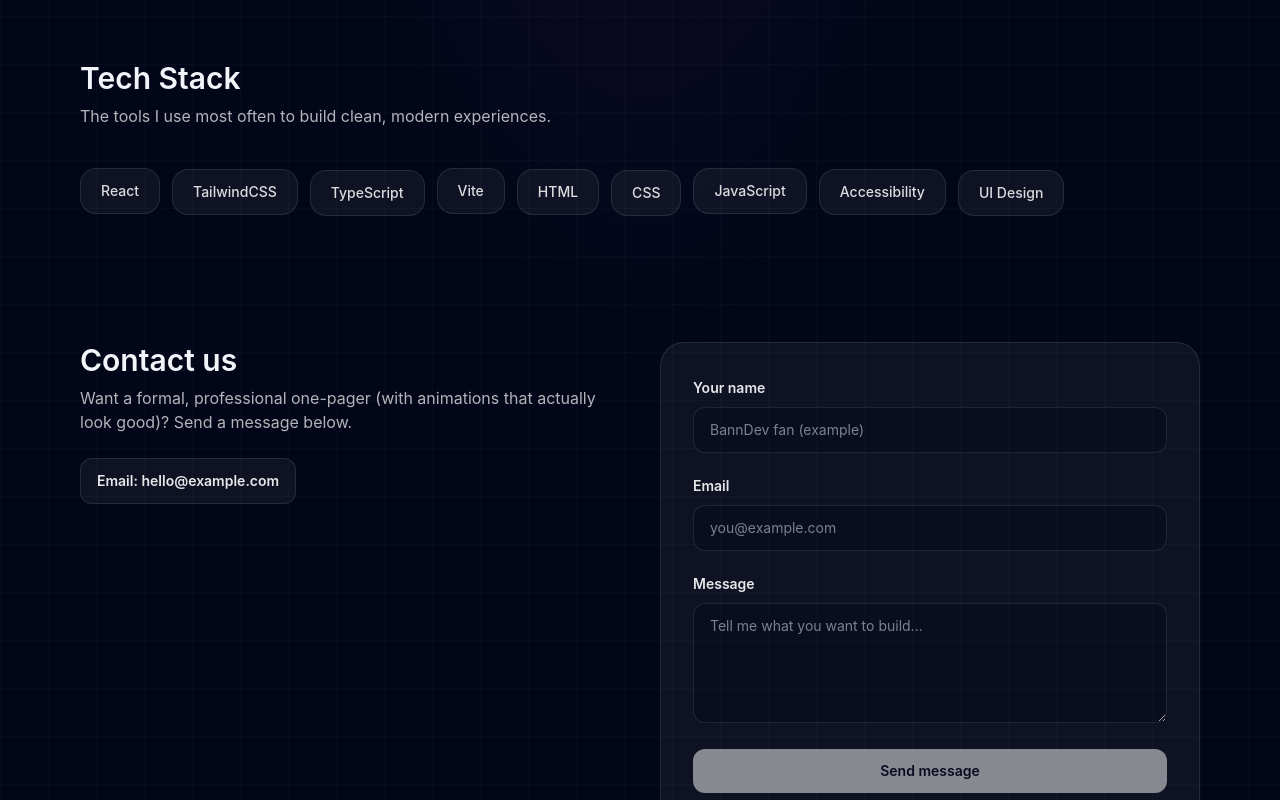
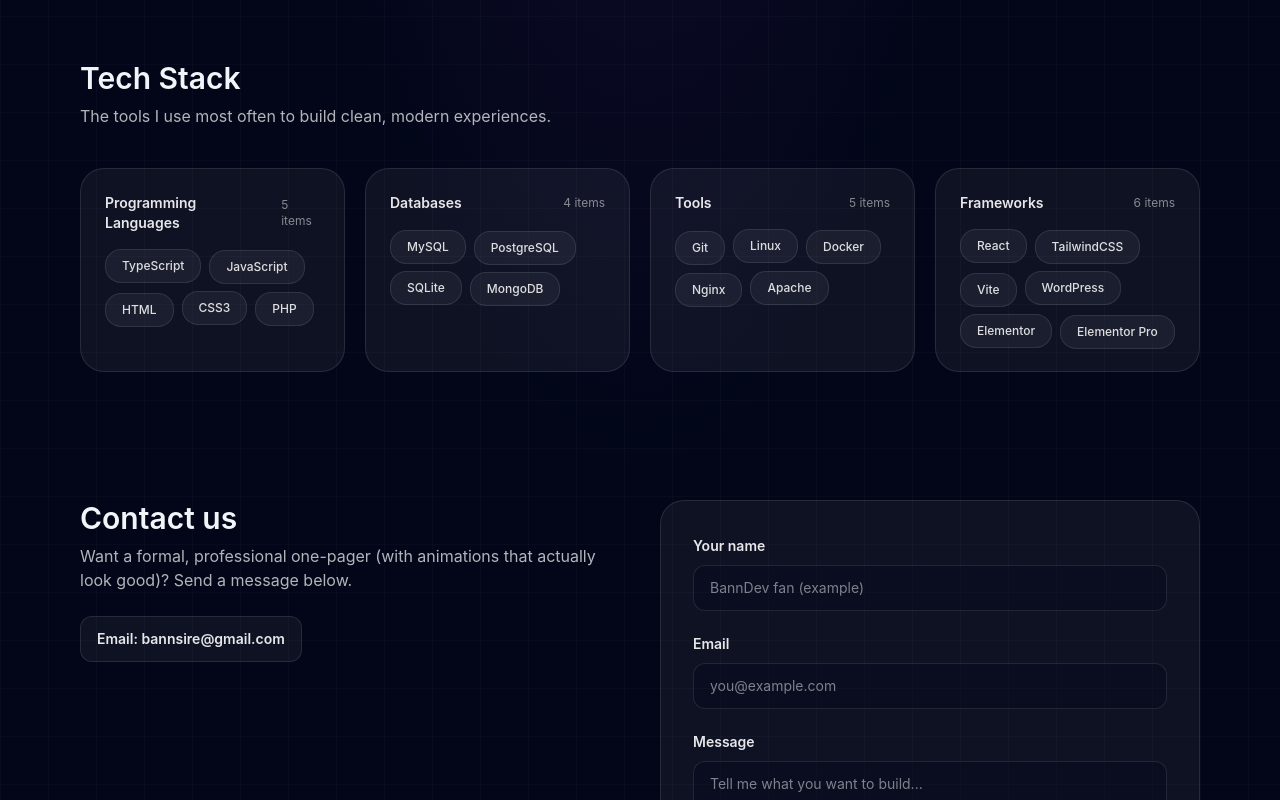
Before and after one commit to Bann001/elii, a React (Vite) app: page / in a window 1280 px wide. Shown: the part 2000-2800 px from the top of the page. Built offline with nearby package versions, Linux system fonts and the light colour scheme.

Commit message:
tech stack

```diff
--- a/src/App.tsx
+++ b/src/App.tsx
@@ -10,7 +10,7 @@ const NAV_ITEMS = [
 
 const ROLE_PHRASES = ['interfaces', 'web apps', 'product experiences'] as const
 const ROLE_MAX_CHARS = Math.max(...ROLE_PHRASES.map((p) => p.length))
-const CONTACT_EMAIL = 'hello@example.com'
+const CONTACT_EMAIL = 'bannsire@gmail.com'
 const CONTACT_FORM_ENDPOINT = 'https://formspree.io/f/mkopnqdw'
 
 function clamp01(n: number) {
@@ -515,25 +515,43 @@ export default function App() {
               </p>
             </div>
 
-            <div className="mt-10 flex flex-wrap gap-3">
+            <div className="mt-10 grid gap-5 md:grid-cols-2 xl:grid-cols-4">
               {[
-                'React',
-                'TailwindCSS',
-                'TypeScript',
-                'Vite',
-                'HTML',
-                'CSS',
-                'JavaScript',
-                'Accessibility',
-                'UI Design',
-              ].map((t, idx) => (
-                <span
-                  key={t}
-                  className="rounded-2xl border border-white/10 bg-white/5 px-5 py-3 text-sm font-medium text-white/85 hover:bg-white/10 transition-colors"
-                  style={{ transform: `translateY(${(idx % 3) * 1}px)` }}
+                {
+                  title: 'Programming Languages',
+                  items: ['TypeScript', 'JavaScript', 'HTML', 'CSS3', 'PHP'],
+                },
+                { title: 'Databases', items: ['MySQL', 'PostgreSQL', 'SQLite', 'MongoDB'] },
+                {
+                  title: 'Tools',
+                  items: ['Git', 'Linux', 'Docker', 'Nginx', 'Apache'],
+                },
+                {
+                  title: 'Frameworks',
+                  items: ['React', 'TailwindCSS', 'Vite', 'WordPress', 'Elementor', 'Elementor Pro'],
+                },
+              ].map((group, groupIdx) => (
+                <div
+                  key={group.title}
+                  className="rounded-3xl border border-white/10 bg-white/5 p-6 hover:border-white/25 transition-colors"
                 >
-                  {t}
-                </span>
+                  <div className="flex items-center justify-between gap-4">
+                    <div className="text-sm font-semibold text-white/90">{group.title}</div>
+                    <div className="text-xs text-white/50">{group.items.length} items</div>
+                  </div>
+
+                  <div className="mt-4 flex flex-wrap gap-2">
+                    {group.items.map((t, idx) => (
+                      <span
+                        key={t}
+                        className="rounded-2xl border border-white/10 bg-white/5 px-4 py-2 text-xs font-medium text-white/85 hover:bg-white/10 transition-colors"
+                        style={{ transform: `translateY(${((idx + groupIdx) % 3) * 1}px)` }}
+                      >
+                        {t}
+                      </span>
+                    ))}
+                  </div>
+                </div>
               ))}
             </div>
           </div>
@@ -562,7 +580,6 @@ export default function App() {
             </div>
 
             <div className="mt-12 text-xs text-white/50">
-              Replace placeholders (email, project titles) with your real details.
             </div>
           </div>
         </section>
```
